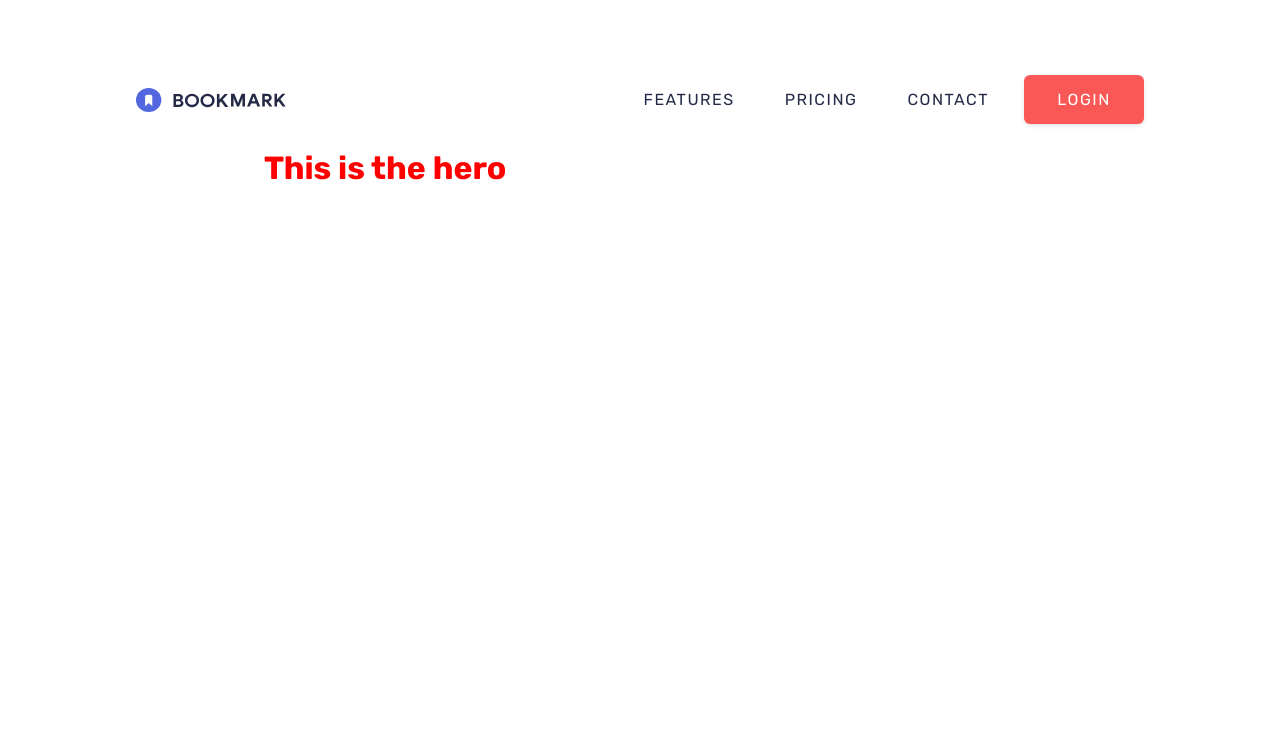
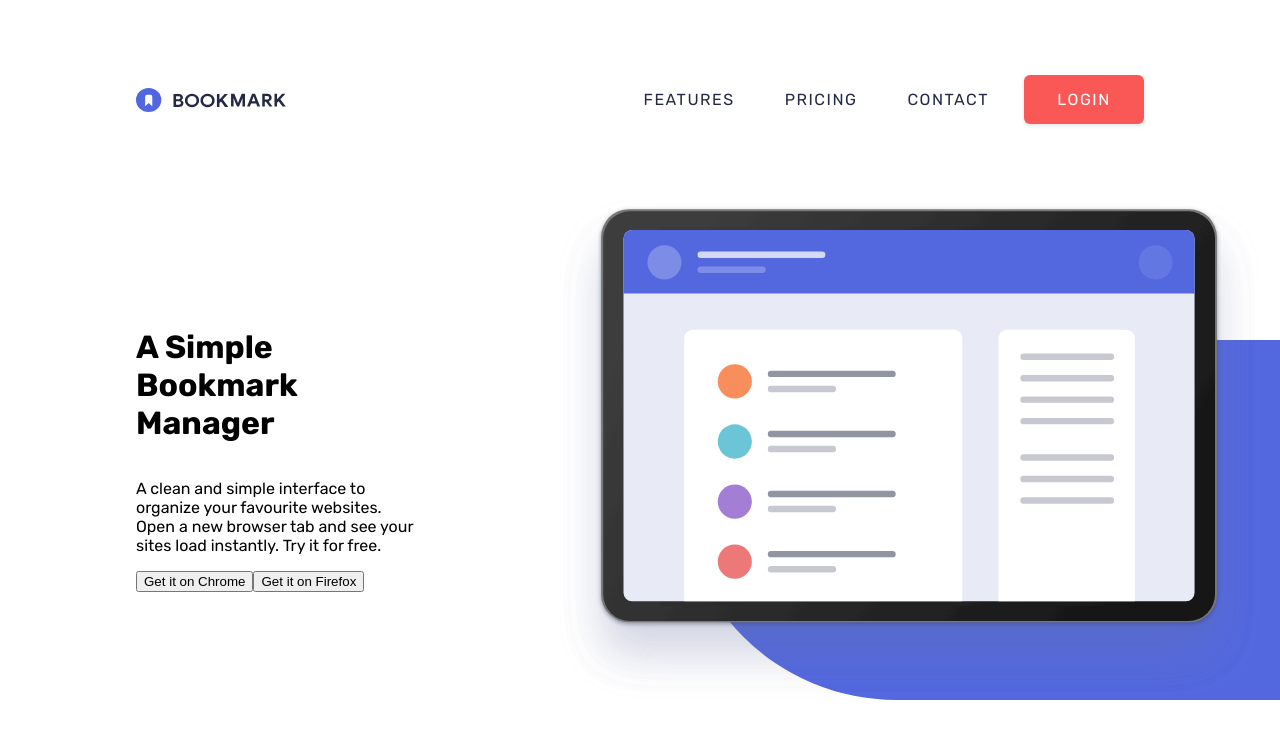
Before and after one commit to BootstrapKat/bookmark-landing-page, a Next.js app: page / in a window 1280 px wide. Shown: the top 738 px of the page. Built offline with nearby package versions, Linux system fonts and the light colour scheme.

Commit message:
feat: More hero module edits

```diff
--- a/components/Hero.module.css
+++ b/components/Hero.module.css
@@ -1,3 +1,24 @@
-.heading {
-  color: red;
+.hero {
+  display: flex;
+  align-items: center;
+  margin-top: 75px;
+  justify-content: space-between;
+  margin-right: -115px;
 }
+.heroContent {
+  display: flex;
+  flex-direction: column;
+  width: 25%;
+}
+
+.heroBg {
+  width: 600px;
+  height: 360px;
+  background-color: hsl(231, 69%, 60%);
+  border-top-left-radius: 50% 200px;
+  border-bottom-left-radius: 50% 300px;
+  position: absolute;
+  right: 0;
+  top: 340px;
+  z-index: -99;
+}
--- a/components/Hero.tsx
+++ b/components/Hero.tsx
@@ -1,10 +1,32 @@
 import styles from "./Hero.module.css";
+import Image from "next/image";
 
 const Hero = () => {
   return (
-    <div>
-      <h1 className={styles.heading}>This is the hero</h1>
-    </div>
+    <>
+      <div className={styles.hero}>
+        <div className={styles.heroContent}>
+          <h1 className={styles.heading}>A Simple Bookmark Manager</h1>
+          <p className={styles.heroBody}>
+            A clean and simple interface to organize your favourite websites.
+            Open a new browser tab and see your sites load instantly. Try it for
+            free.
+          </p>
+          <div className={styles.ctas}>
+            <button className={styles.darkBtn}>Get it on Chrome</button>
+            <button className={styles.lightBtn}>Get it on Firefox</button>
+          </div>
+        </div>
+        <Image
+          src="/illustration-hero.svg"
+          alt="Bookermark Illustration Hero"
+          height={500}
+          width={700}
+          priority
+        />
+      </div>
+      <div className={styles.heroBg}></div>
+    </>
   );
 };
 
--- a/pages/index.tsx
+++ b/pages/index.tsx
@@ -3,7 +3,7 @@ import Hero from "../components/Hero";
 
 export default function Home() {
   return (
-    <div className="margin">
+    <div>
       <Hero />
     </div>
   );
```
